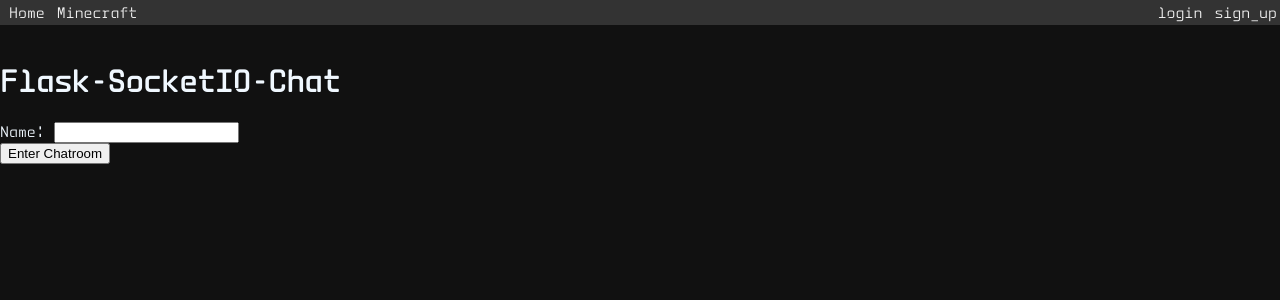
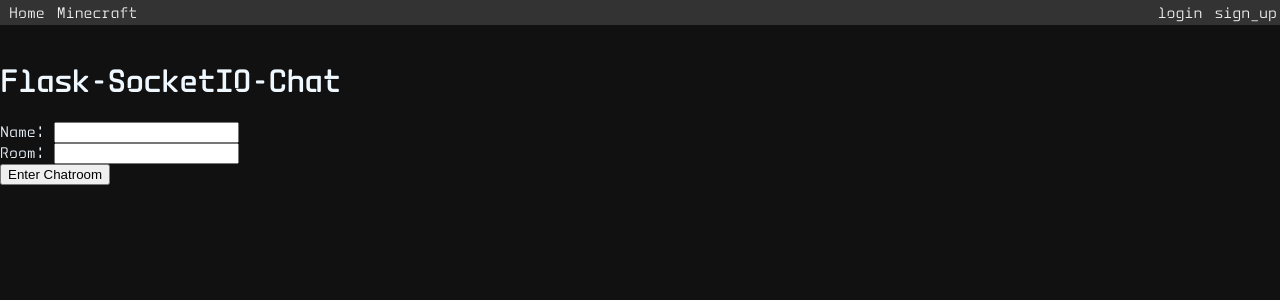
Before and after one commit to SYLater/laternerd-website, a Flask app: page /user in a window 1280 px wide. Shown: the top 300 px of the page. Run offline with Flask 2, Linux system fonts and the light colour scheme; some libraries are stand-ins or nearby versions.

Commit message:
fix room

```diff
--- a/website/forms.py
+++ b/website/forms.py
@@ -6,5 +6,5 @@
 class LoginForm(FlaskForm):
     """Accepts a nickname and a room."""
     name = StringField('Name', validators=[Required()])
-    room = StringField('Room')
+    room = StringField('Room', validators=[Required()])
     submit = SubmitField('Enter Chatroom')
--- a/website/routes.py
+++ b/website/routes.py
@@ -10,11 +10,11 @@
     form = LoginForm()
     if form.validate_on_submit():
         session['name'] = form.name.data
-        # session['room'] = form.room.data
+        session['room'] = form.room.data
         return redirect(url_for('.chat'))
     elif request.method == 'GET':
         form.name.data = session.get('name', '')
-        # form.room.data = session.get('room', '')
+        form.room.data = session.get('room', '')
     return render_template('index.html', form=form, user=current_user)
 
 
@@ -23,7 +23,7 @@
     """Chat room. The user's name and room must be stored in
     the session."""
     name = session.get('name', '')
-    room = '1'
+    room = session.get('room', '')
     if name == '' or room == '':
         return redirect(url_for('.index'))
     return render_template('chat.html', name=name, room=room, user=current_user)
--- a/website/templates/chat.html
+++ b/website/templates/chat.html
@@ -4,7 +4,7 @@
     <head>
         <title>School chat: {{ room }}</title>
         <script type="text/javascript" src="//code.jquery.com/jquery-1.4.2.min.js"></script>
-        <script type="text/javascript" src="https://cdnjs.cloudflare.com/ajax/libs/socket.io/1.4.0/socket.io.min.js"></script>
+        <script type="text/javascript" src="//cdnjs.cloudflare.com/ajax/libs/socket.io/1.3.6/socket.io.min.js"></script>
         <script type="text/javascript" charset="utf-8">
             var socket;
             $(document).ready(function(){
--- a/website/templates/index.html
+++ b/website/templates/index.html
@@ -9,7 +9,7 @@
         <form method="POST">
             {{ form.hidden_tag() }}
             {{ form.name.label }}: {{ form.name() }} {% for error in form.name.errors %}{{ error }}{% endfor %}<br>
-            <!-- {{ form.room.label }}: {{ form.room() }} {% for error in form.room.errors %}{{ error }}{% endfor %}<br> -->
+            {{ form.room.label }}: {{ form.room() }} {% for error in form.room.errors %}{{ error }}{% endfor %}<br>
             {{ form.submit() }}
         </form>
     </body>
```
